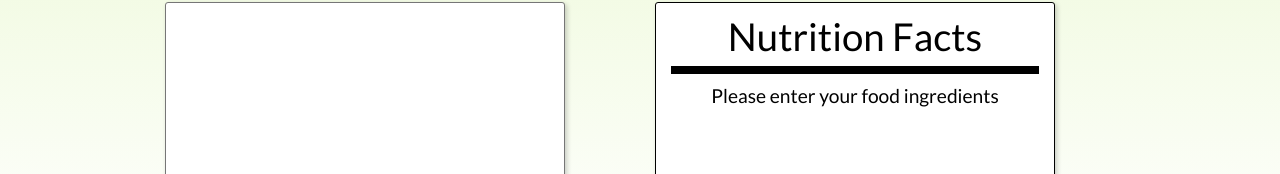
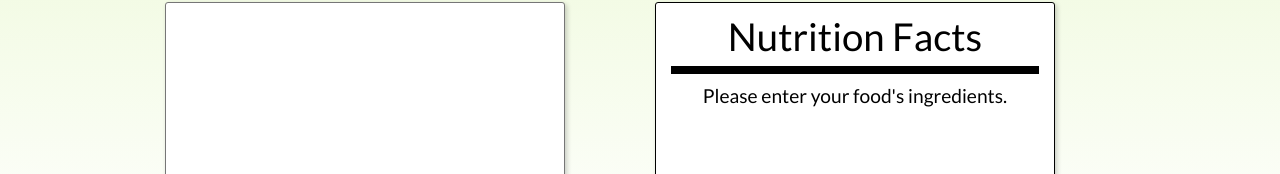
Before and after one commit to TZ-fn/NutritiGuide, a React (Create React App) app: page / in a window 1280 px wide. Shown: the part 197-371 px from the top of the page. Built offline with nearby package versions, Linux system fonts and the light colour scheme; no server answers.

Commit message:
Add a placeholder for the TextArea, move the default notification to a separate file

```diff
--- a/src/components/Main/AnalysisResults/AnalysisResults.jsx
+++ b/src/components/Main/AnalysisResults/AnalysisResults.jsx
@@ -53,7 +53,7 @@ const AnalysisResults = ({ analysisResultsData, isLoading }) => {
     return (
       <StyledWrapper>
         <Heading HeadingLevel='h2'>Nutrition Facts</Heading>
-        <p>Please enter your food ingredients</p>
+        <p>Please enter your food&apos;s ingredients.</p>
       </StyledWrapper>
     );
   }
--- a/src/components/common/TextArea.jsx
+++ b/src/components/common/TextArea.jsx
@@ -24,10 +24,13 @@ const StyledTextArea = styled.textarea`
   }
 `;
 
-const TextArea = ({ onChange }) => <StyledTextArea onChange={onChange} />;
+const TextArea = ({ onChange, placeholder }) => (
+  <StyledTextArea placeholder={placeholder} onChange={onChange} />
+);
 
 TextArea.propTypes = {
   onChange: PropTypes.func,
+  placeholder: PropTypes.string.isRequired,
 };
 
 TextArea.defaultProps = {
```
Also changed, not shown: src/components/common/NotificationsList/defaultNotification.js (added, +8 -0 lines).
